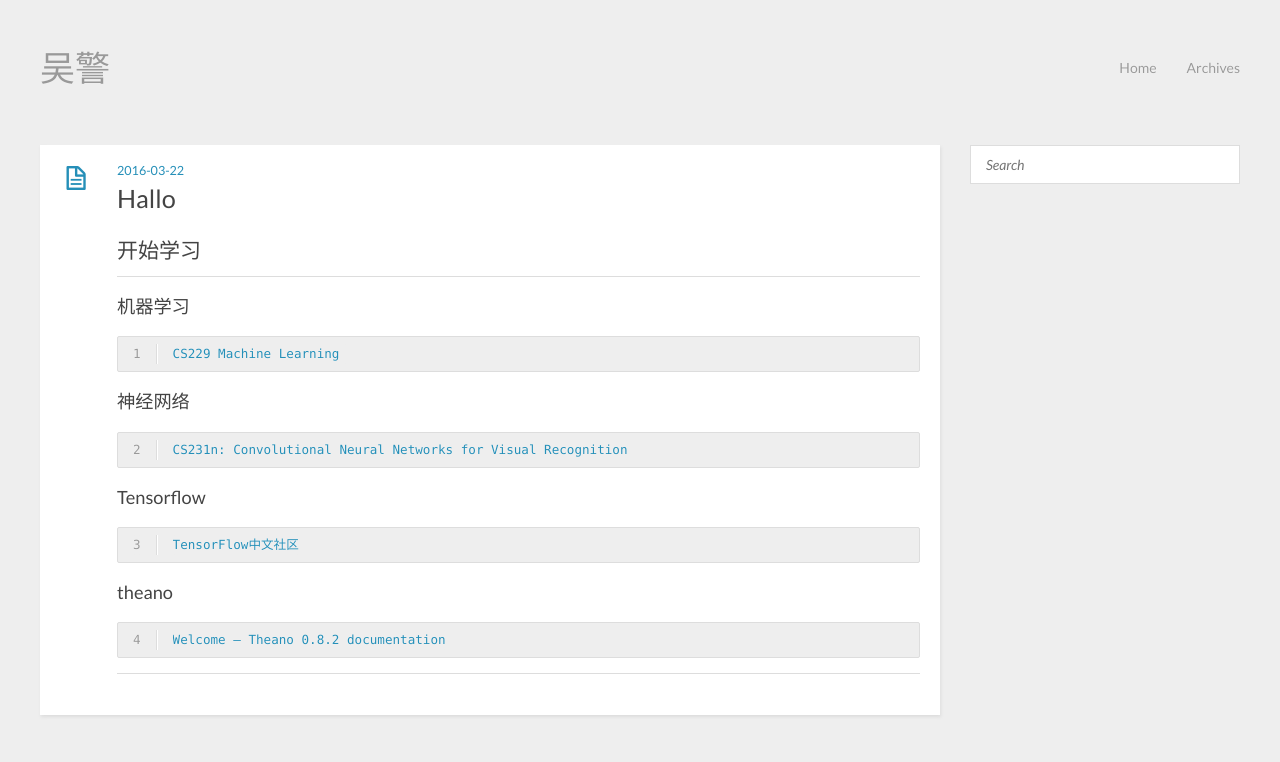
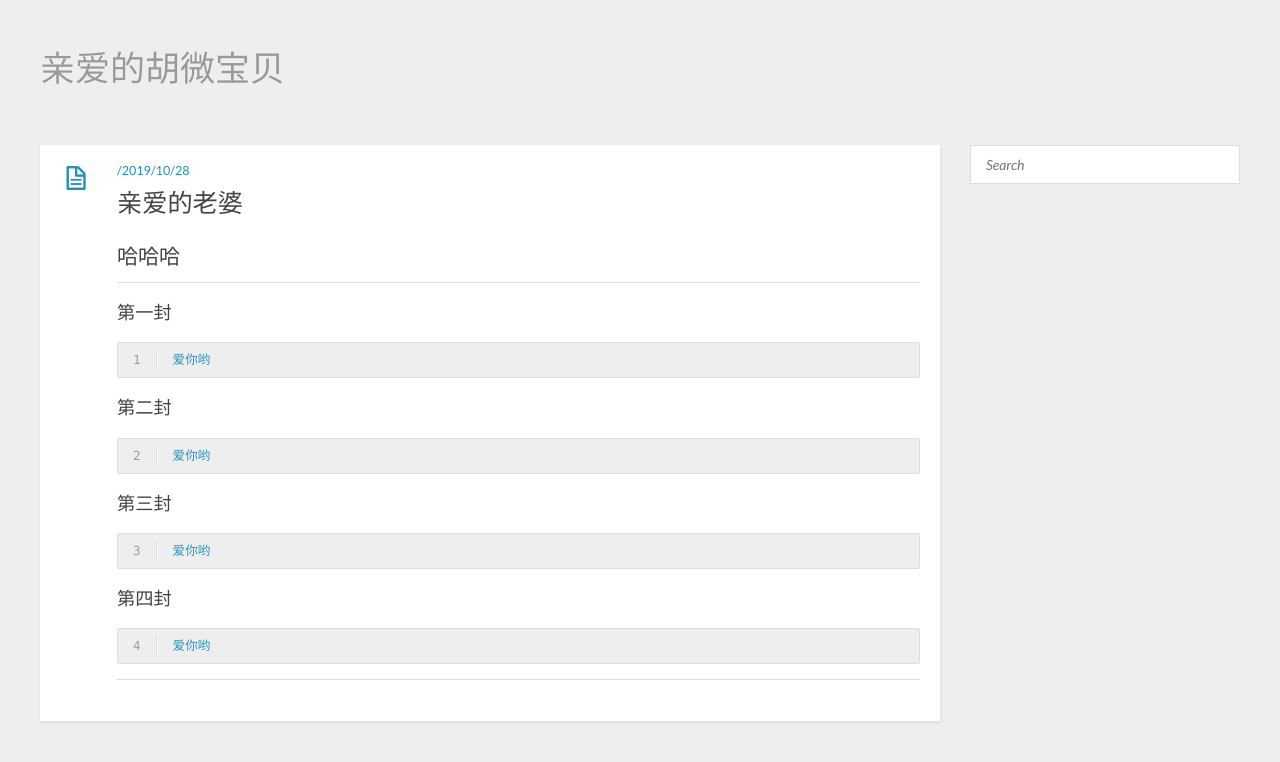
Before and after one commit to wujing1714/wujing1714.github.io, a plain HTML site: page index.html in a window 1280 px wide. Shown: the top 762 px of the page. Drawn offline with nearby package versions, Linux system fonts and the light colour scheme.

Commit message:
Site updated: 2020-06-14 13:42:23

```diff
--- a/index.html
+++ b/index.html
@@ -3,7 +3,7 @@
 <head>
   <meta charset="utf-8">
 
-  <title>Hello World | 吴警</title>
+  <title>情书秘密</title>
   <meta name="author" content="By 吴警">
 
   <meta name="description" content="Welcome to Hexo! This is your very first post. Check documentation for more info. If you get any problems when using Hexo, you can find the answer in ">
@@ -29,17 +29,17 @@
 
 <body>
   <header id="header" class="inner"><div class="alignleft">
-  <h1><a href="/">吴警</a></h1>
+  <h1><a href="/">亲爱的胡微宝贝</a></h1>
   <h2><a href="/"></a></h2>
 </div>
 <nav id="main-nav" class="alignright">
-  <ul>
+ <!-- <ul>
 
       <li><a href="/">Home</a></li>
 
       <li><a href="/archives">Archives</a></li>
 
-  </ul>
+  </ul>-->
   <div class="clearfix"></div>
 </nav>
 <div class="clearfix"></div>
@@ -51,28 +51,28 @@
     <header>
 
         <div class="icon"></div>
-        <time datetime="2016-03-22T05:53:31.957Z"><a href="/2016/03/22/hello-world/">2016-03-22</a></time>
+        <time datetime=""><a href="">/2019/10/28</a></time>
 
 
 
-    <h1 class="title">Hallo</h1>
+    <h1 class="title">亲爱的老婆</h1>
 
 
     </header>
     <div class="entry">
 
 
-<h2 id="Quick-Start"><a href="#Quick-Start" class="headerlink" title="Quick Start"></a>开始学习</h2>
-<h3 id="Create-a-new-post"><a href="#Create-a-new-post" class="headerlink" title="Create a new post"></a>机器学习</h3>
-<figure class="highlight bash"><table><tr><td class="gutter"><pre><span class="line">1</span><br></pre></td><td class="code"><pre><span class="line"><a href="http://cs229.stanford.edu/" target="_blank" rel="external">CS229 Machine Learning </a><span class="string"></span></span><br></pre></td></tr></table></figure>
+<h2 id="Quick-Start"><a href="#Quick-Start" class="headerlink" title="Quick Start"></a>哈哈哈</h2>
+<h3 id="Create-a-new-post"><a href="#Create-a-new-post" class="headerlink" title="Create a new post"></a>第一封</h3>
+<figure class="highlight bash"><table><tr><td class="gutter"><pre><span class="line">1</span><br></pre></td><td class="code"><pre><span class="line"><a href="./1.html" target="_blank" rel="external">爱你哟</a><span class="string"></span></span><br></pre></td></tr></table></figure>
 
-<h3 id="Run-server"><a href="#Run-server" class="headerlink" title="Run server"></a>神经网络</h3>
-<figure class="highlight bash"><table><tr><td class="gutter"><pre><span class="line">2</span><br></pre></td><td class="code"><pre><span class="line"><a href="http://cs231n.stanford.edu/syllabus.html" target="_blank" rel="external">CS231n: Convolutional Neural Networks for Visual Recognition</a></span><br></pre></td></tr></table></figure>
+<h3 id="Run-server"><a href="#Run-server" class="headerlink" title="Run server"></a>第二封</h3>
+<figure class="highlight bash"><table><tr><td class="gutter"><pre><span class="line">2</span><br></pre></td><td class="code"><pre><span class="line"><a href="http://cs231n.stanford.edu/syllabus.html" target="_blank" rel="external">爱你哟</a></span><br></pre></td></tr></table></figure>
 
-<h3 id="Generate-static-files"><a href="#Generate-static-files" class="headerlink" title="Generate static files"></a>Tensorflow</h3>
-<figure class="highlight bash"><table><tr><td class="gutter"><pre><span class="line">3</span><br></pre></td><td class="code"><pre><span class="line"><a href="http://www.tensorfly.cn/" target="_blank" rel="external">TensorFlow中文社区</a></span><br></pre></td></tr></table></figure>
+<h3 id="Generate-static-files"><a href="#Generate-static-files" class="headerlink" title="Generate static files"></a>第三封</h3>
+<figure class="highlight bash"><table><tr><td class="gutter"><pre><span class="line">3</span><br></pre></td><td class="code"><pre><span class="line"><a href="http://www.tensorfly.cn/" target="_blank" rel="external">爱你哟</a></span><br></pre></td></tr></table></figure>
 
-<h3 id="Deploy-to-remote-sites"><a href="#Deploy-to-remote-sites" class="headerlink" title="Deploy to remote sites"></a>theano</h3><figure class="highlight bash"><table><tr><td class="gutter"><pre><span class="line">4</span><br></pre></td><td class="code"><pre><span class="line"><a href="http://www.deeplearning.net/software/theano/" target="_blank" rel="external">Welcome — Theano 0.8.2 documentation</span></a><br></pre></td></tr></table></figure>
+<h3 id="Deploy-to-remote-sites"><a href="#Deploy-to-remote-sites" class="headerlink" title="Deploy to remote sites"></a>第四封</h3><figure class="highlight bash"><table><tr><td class="gutter"><pre><span class="line">4</span><br></pre></td><td class="code"><pre><span class="line"><a href="http://www.deeplearning.net/software/theano/" target="_blank" rel="external">爱你哟</span></a><br></pre></td></tr></table></figure>
 
 
 
```
Also changed, not shown: 1.html (added, +3 -0 lines).
